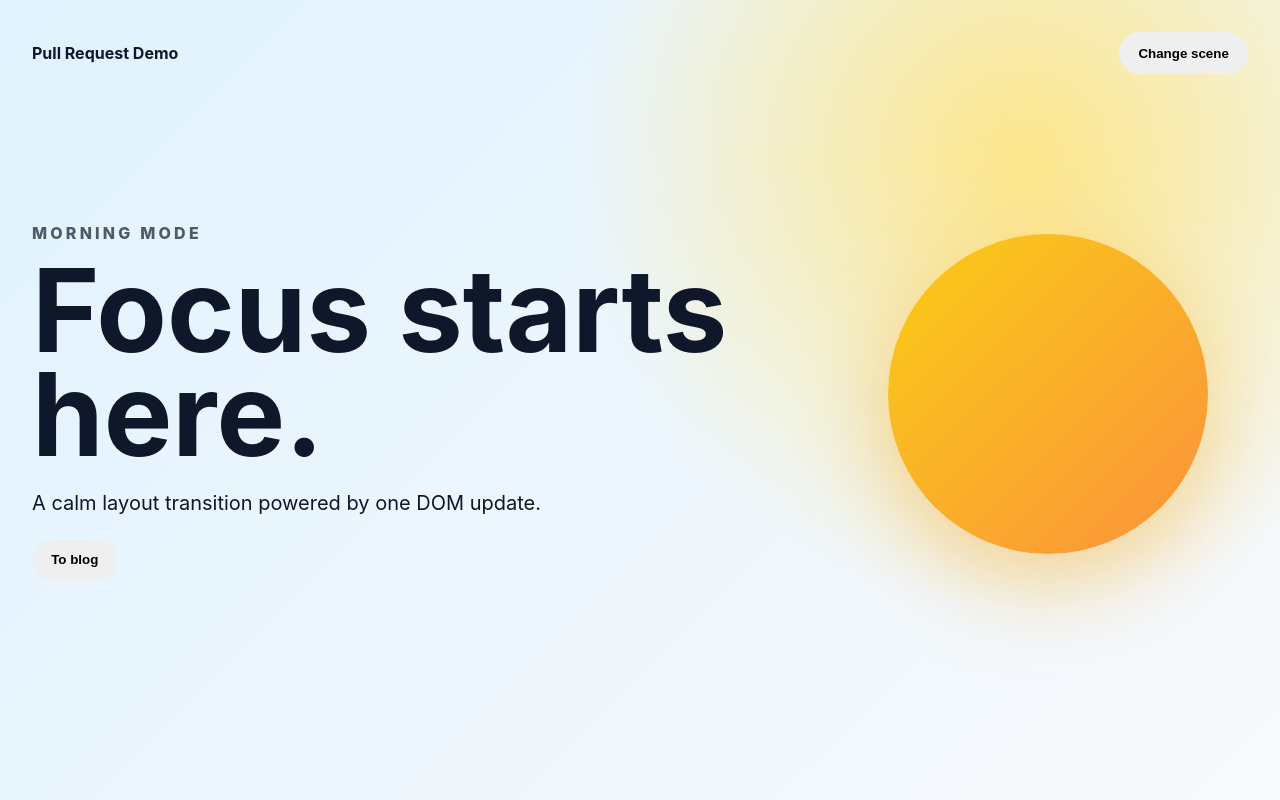
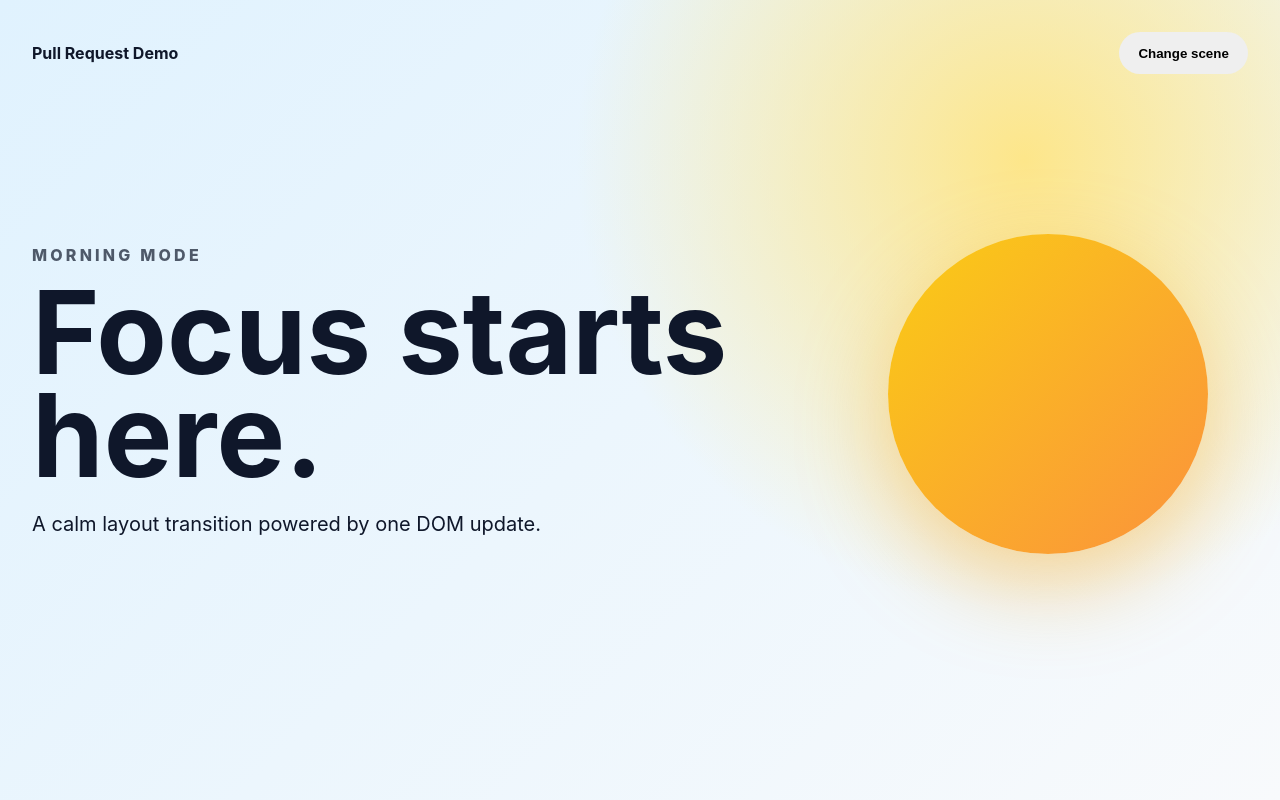
Before and after one commit to karima002/pull-request-demo, a plain HTML site: page index.html in a window 1280 px wide. Drawn offline with Linux system fonts and the light colour scheme.

Commit message:
fix: btn

```diff
--- a/index.html
+++ b/index.html
@@ -9,9 +9,6 @@
         <p id="label">Morning mode</p>
         <h1 id="title">Focus starts here.</h1>
         <p id="text">A calm layout transition powered by one DOM update.</p>
-       <button>
-        <a href= "scrolldriven.html">To blog </a>
-    </button>
       </div>
 
       <div class="orb" id="orb"></div>
```
